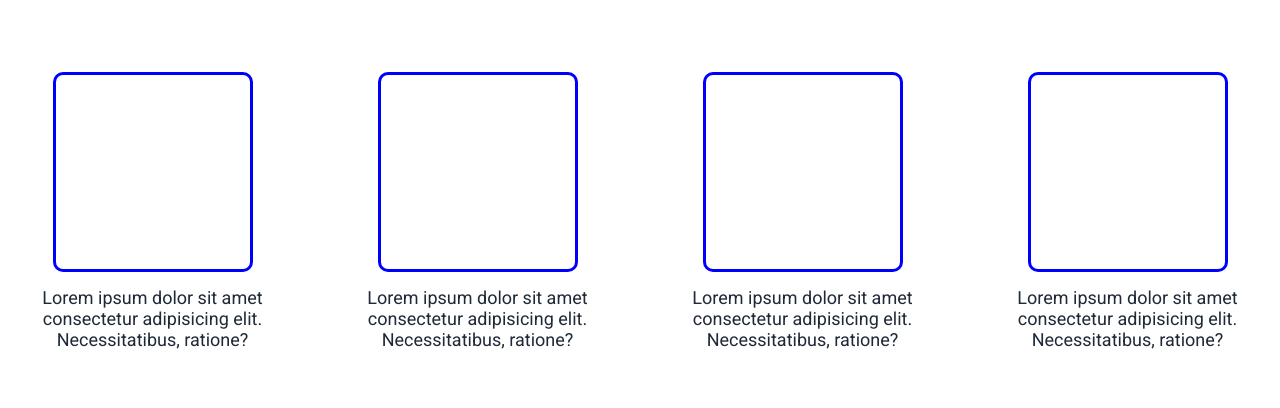
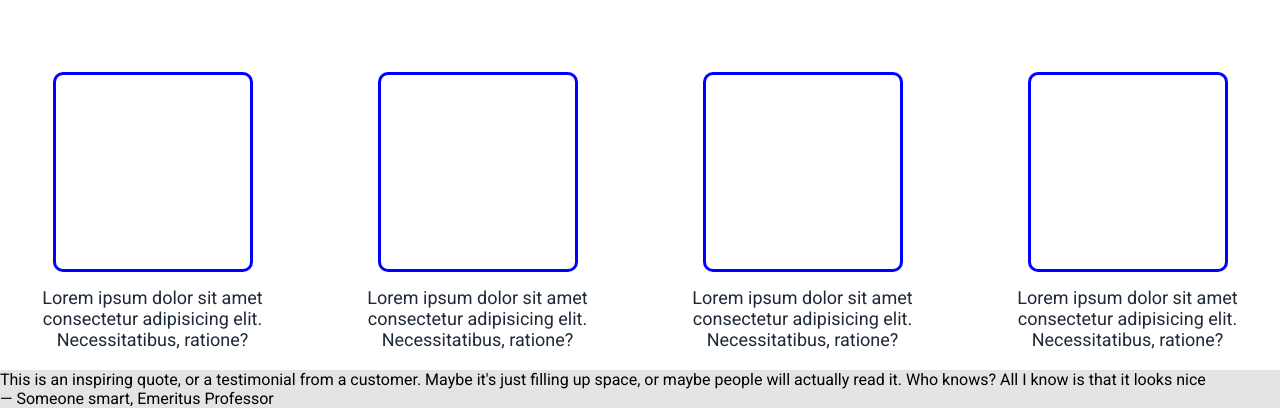
Before and after one commit to sadykova/landing_page, a plain HTML site: page index.html in a window 1280 px wide. Shown: the part 622-1030 px from the top of the page. Before the commit the page ends 992 px from the top, so only its background shows below. Drawn offline with Linux system fonts and the light colour scheme.

Commit message:
Add quotation section

```diff
--- a/index.html
+++ b/index.html
@@ -71,5 +71,18 @@
         </div>
       </div>
     </section>
+    <section class="grey">
+      <div class="quote">
+        <div class="quote">
+          <blockquote>
+            This is an inspiring quote, or a testimonial from a customer. Maybe
+            it's just filling up space, or maybe people will actually read it.
+            Who knows? All I know is that it looks nice
+          </blockquote>
+
+          <figcaption>&mdash; Someone smart, Emeritus Professor</figcaption>
+        </div>
+      </div>
+    </section>
   </body>
 </html>
--- a/style.css
+++ b/style.css
@@ -69,6 +69,10 @@ header {
 
 .light {
   background-color: white;
+}
+
+.grey {
+  background-color: #e5e4e2;
 }
 
 .random-info {
```
